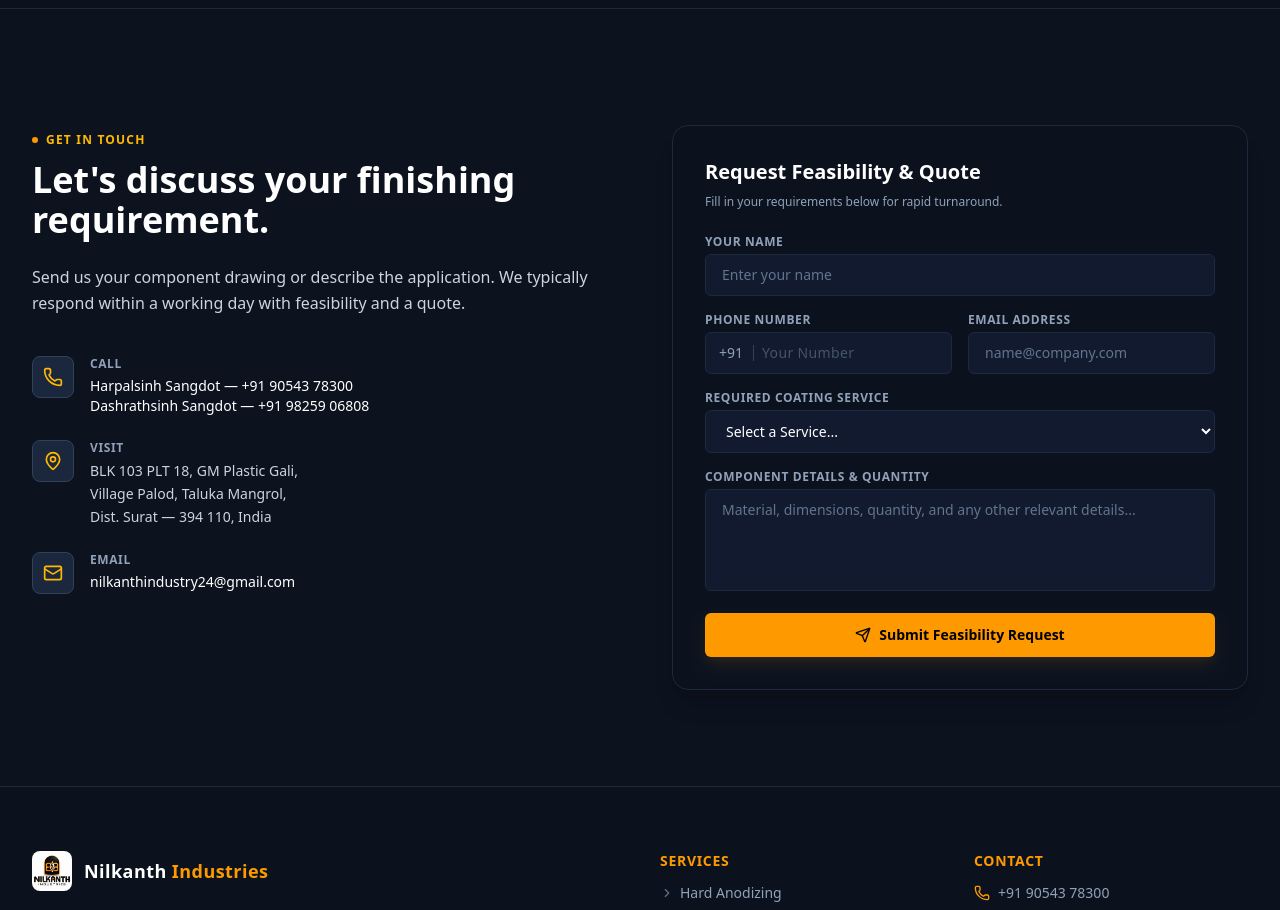
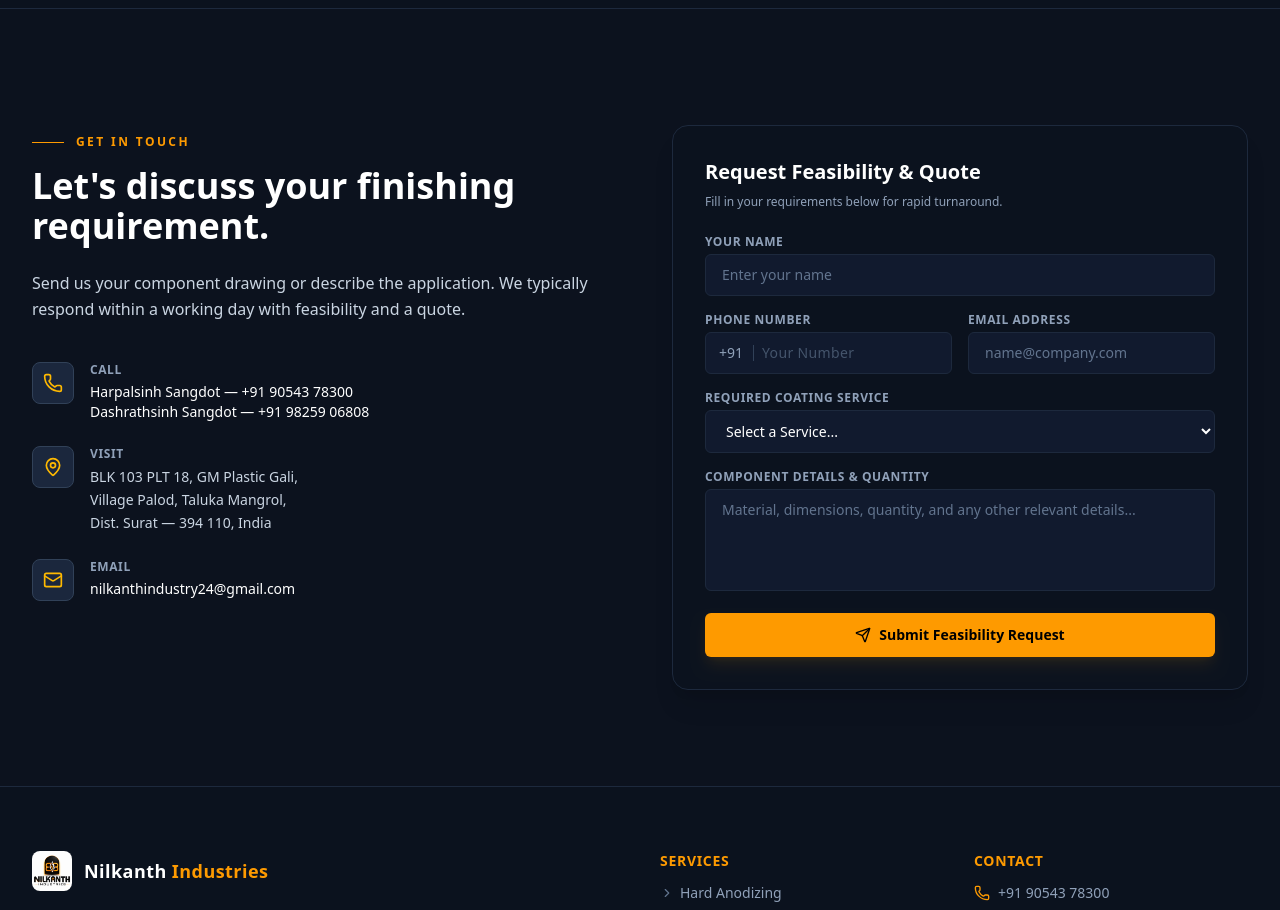
Before and after one commit to fenil321/client-project, a Next.js app: page / in a window 1280 px wide. Shown: the part 6620-7530 px from the top of the page. Built offline with nearby package versions, Linux system fonts and the light colour scheme.

Commit message:
changes added

```diff
--- a/components/Contact.jsx
+++ b/components/Contact.jsx
@@ -115,9 +115,9 @@
         <div className="grid grid-cols-1 lg:grid-cols-2 gap-16">
           {/* Contact Details */}
           <div>
-            <div className="inline-flex items-center gap-2 text-amber-400 text-xs font-semibold uppercase tracking-widest mb-3">
-              <span className="w-1.5 h-1.5 bg-amber-500 rounded-full" />
-              Get in touch
+            <div className="inline-flex items-center gap-3 text-amber-500 text-xs font-semibold tracking-[0.2em] uppercase mb-4">
+              <span className="w-8 h-[1.5px] bg-amber-500" />
+              <span>Get in touch</span>
             </div>
             <h2 className="text-3xl sm:text-4xl font-bold text-white mb-6">
               Let&apos;s discuss your finishing requirement.
```
